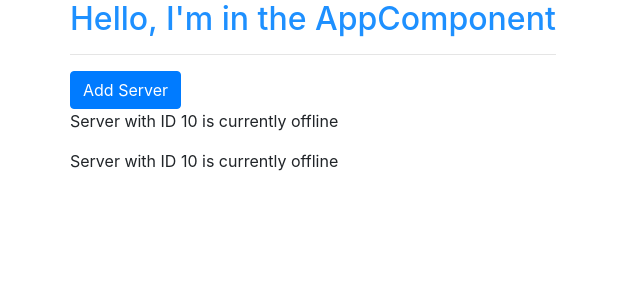
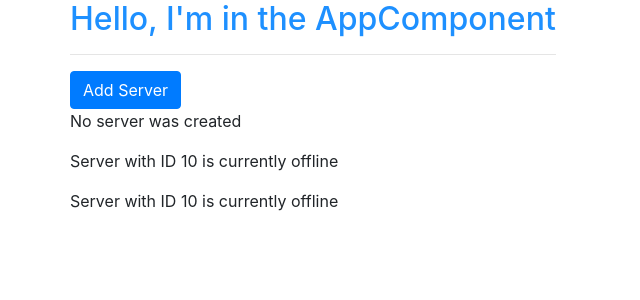
Before and after one commit to benjavamin/angularbasics, an Angular app: page / in a window 1280 px wide. Shown: the top 300 px of the page, without its empty margins (0-640 px from the left). Built offline with nearby package versions, Linux system fonts and the light colour scheme.

Commit message:
event binding etc

```diff
--- a/src/app/servers/servers.component.html
+++ b/src/app/servers/servers.component.html
@@ -1,5 +1,7 @@
-<button class="btn btn-primary" [disabled] = "!allowNewServer" >
-    Add Server
-</button>
+<button class="btn btn-primary"
+[disabled] = "!allowNewServer"
+(click)="onCreateServer()">Add Server </button>
+<!--<p [innerText] = "allowNewServer"></p>-->
+<p> {{ serverCreationStatus }} </p>
 <app-server></app-server>
 <app-server></app-server>
--- a/src/app/servers/servers.component.ts
+++ b/src/app/servers/servers.component.ts
@@ -10,6 +10,8 @@
 export class ServersComponent implements OnInit {
 
   allowNewServer = false;
+  serverCreationStatus = 'No server was created';
+
   constructor() {
     setTimeout(() => {
       this.allowNewServer = true;
@@ -19,4 +21,8 @@
   ngOnInit() {
   }
 
+  onCreateServer() {
+    this.serverCreationStatus = 'Server was created';
+  }
+
 }
```
